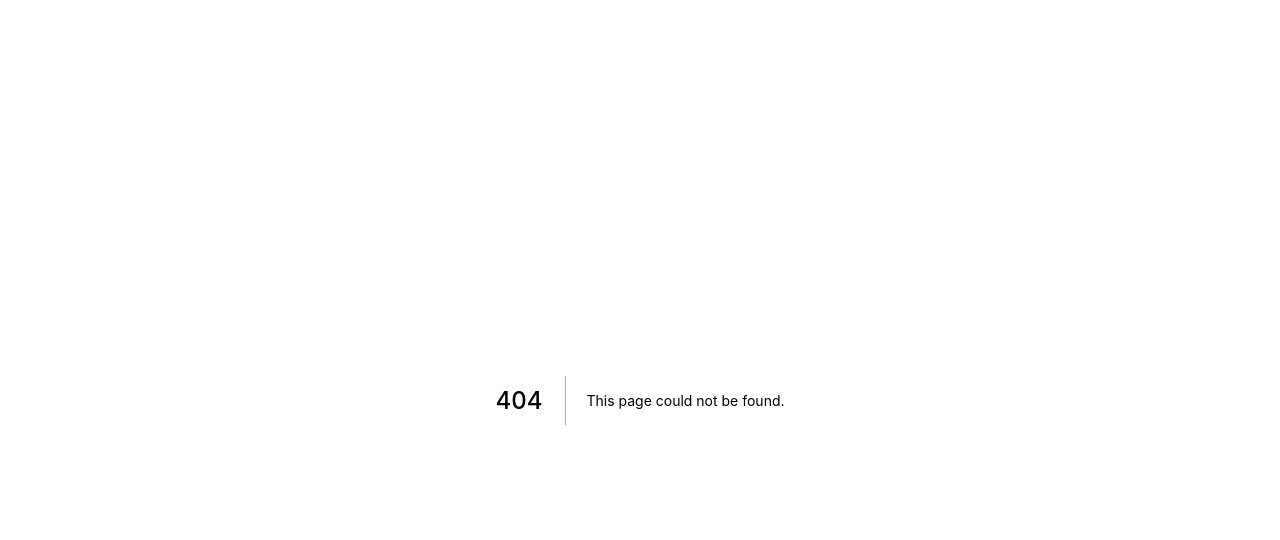
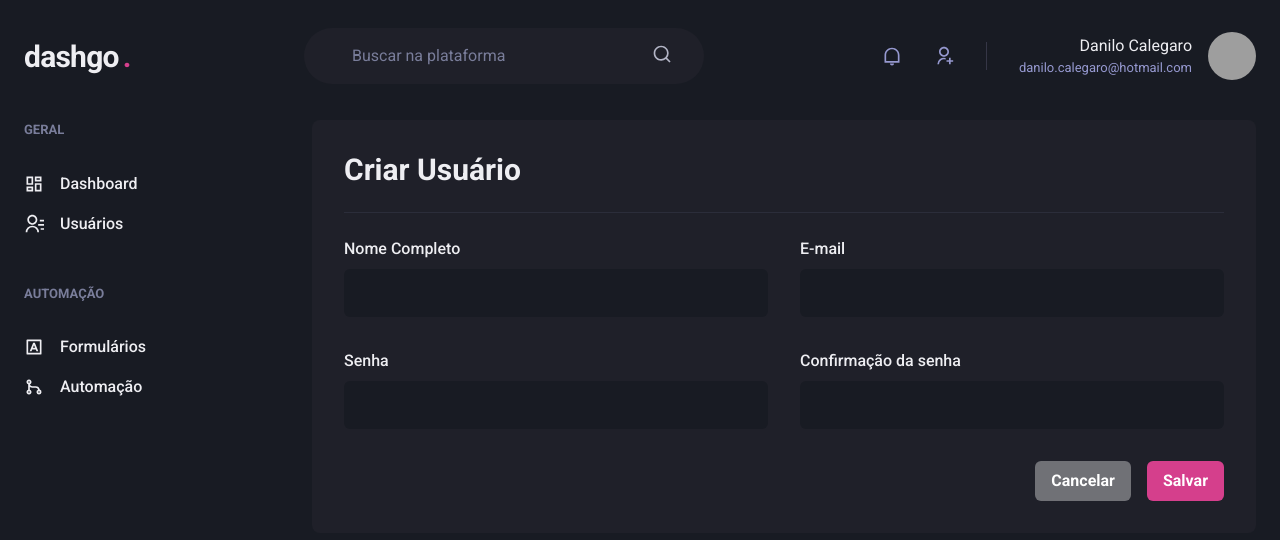
Before and after one commit to DaniloCalegaro/dashgo-next-chakra-ui, a Next.js app: page /users/create in a window 1280 px wide. Before the commit this address had no page. Shown: the top 540 px of the page. Built offline with nearby package versions, Linux system fonts and the light colour scheme; grey boxes are pictures that could not be loaded.

Commit message:
feat: layout de telas finalizado

```diff
--- /dev/null
+++ b/src/pages/users/create.tsx
@@ -0,0 +1,40 @@
+import { Box, Button, Divider, Flex, Heading, HStack, SimpleGrid, Stack, VStack } from "@chakra-ui/react";
+import { Input } from "../../components/Form/Input";
+import { Header } from "../../components/Header";
+import { SiderBar } from "../../components/SideBar";
+
+export default function CreateUser() {
+  return (
+    <Box>
+      <Header />
+
+      <Flex w='100%' maxWidth={1400} my='6' mx='auto' px='6'>
+        <SiderBar />
+
+        <Box flex='1' borderRadius={8} bg='gray.800' p='8'>
+          <Heading size='lg'>Criar Usuário</Heading>
+
+          <Divider my='6' borderColor='gray.700'/>
+
+          <VStack spacing='8'>
+            <SimpleGrid minChildWidth='240px' spacing='8' w='100%'>
+              <Input name='name' label='Nome Completo'/>
+              <Input name='email' type='email' label='E-mail'/>
+            </SimpleGrid>
+            <SimpleGrid minChildWidth='240px' spacing='8' w='100%'>
+              <Input name='password' type='password' label='Senha'/>
+              <Input name='password_confirmation' type='password' label='Confirmação da senha'/>
+            </SimpleGrid>
+          </VStack>
+
+          <Flex mt='8' justify='flex-end'>
+            <HStack spacing='4'>
+              <Button colorScheme='whiteAlpha'>Cancelar</Button>
+              <Button colorScheme='pink'>Salvar</Button>
+            </HStack>
+          </Flex>
+        </Box>
+      </Flex>
+    </Box>
+  )
+}
```
